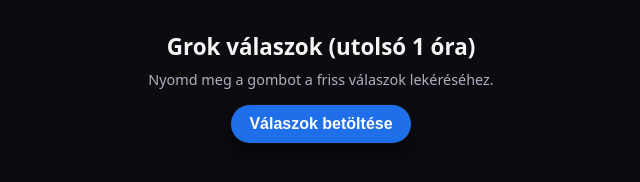
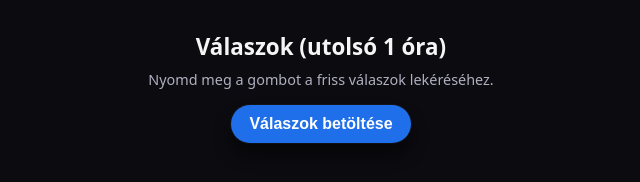
Before and after one commit to AdamG321/calc-website, a plain HTML site: page index.html in a window 1280 px wide. Shown: the whole page, without its empty margins (319-959 px from the left). Drawn offline with Linux system fonts and the light colour scheme.

Commit message:
Update HTML structure and title for answers page

```diff
--- a/index.html
+++ b/index.html
@@ -2,7 +2,7 @@
 <html lang="hu">
 <head>
   <meta charset="UTF-8" />
-  <title>ESP32 Grok válaszok</title>
+  <title>Text Answers</title>
   <style>
     body {
       font-family: system-ui, -apple-system, BlinkMacSystemFont, "Segoe UI", sans-serif;
@@ -97,7 +97,7 @@
 </head>
 <body>
   <div class="container">
-    <h1>Grok válaszok (utolsó 1 óra)</h1>
+    <h1>Válaszok (utolsó 1 óra)</h1>
     <p>Nyomd meg a gombot a friss válaszok lekéréséhez.</p>
 
     <button id="loadBtn">Válaszok betöltése</button>
```
